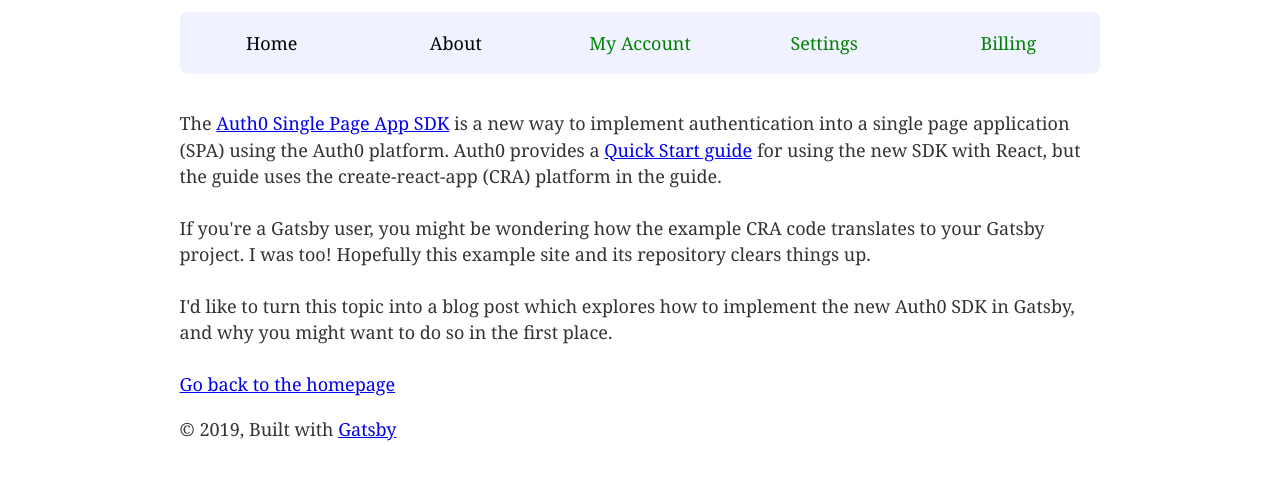
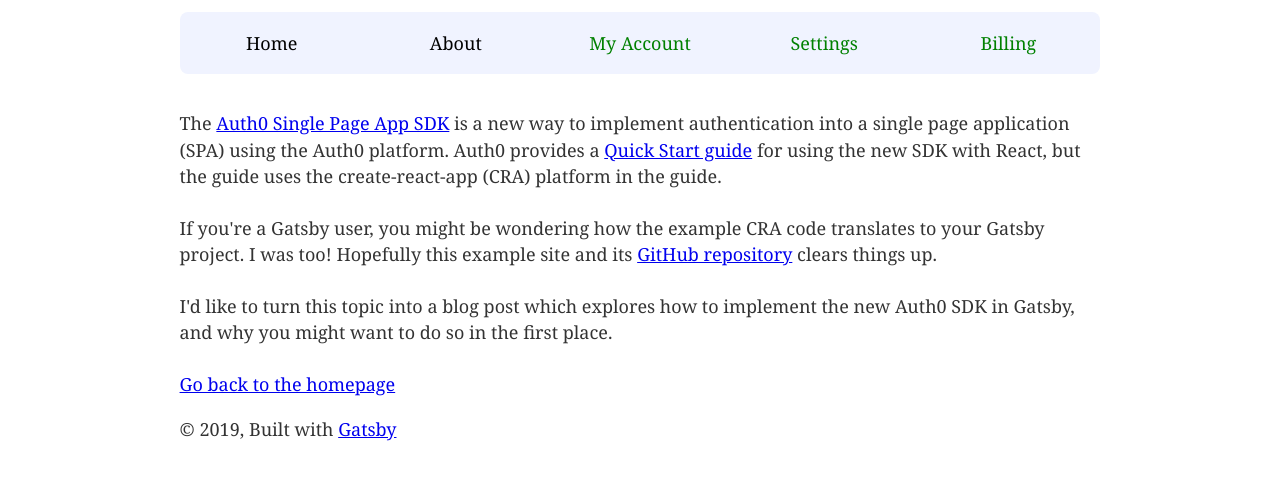
Before and after one commit to NWRichmond/gatsby-auth0-spa-example, a Gatsby site: page /about in a window 1280 px wide. Shown: the part 191-670 px from the top of the page. Built offline with nearby package versions, Linux system fonts and the light colour scheme; Gatsby itself is replaced by a stand-in of ours; no server answers.

Commit message:
Add link to the GitHub repo for this site

```diff
--- a/src/pages/about.js
+++ b/src/pages/about.js
@@ -25,7 +25,11 @@
     <p>
       If you're a Gatsby user, you might be wondering how the example CRA code
       translates to your Gatsby project. I was too! Hopefully this example site
-      and its repository clears things up.
+      and its{' '}
+      <a href="https://github.com/NWRichmond/gatsby-auth0-spa-example">
+        GitHub repository
+      </a>{' '}
+      clears things up.
     </p>
     <p>
       I'd like to turn this topic into a blog post which explores how to
```
